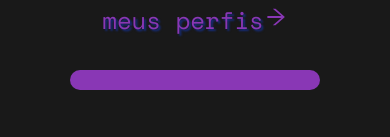
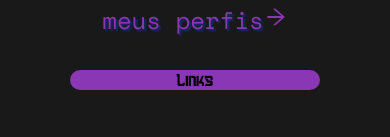
Before and after one commit to varMatheus/curi, a React (Create React App) app: page / in a window 390 px wide. Shown: the part 693-830 px from the top of the page. Built offline with nearby package versions, Linux system fonts and the light colour scheme.

Commit message:
"Troca de cores de textos e nome na barra"

```diff
--- a/src/components/Barra/Barra.module.scss
+++ b/src/components/Barra/Barra.module.scss
@@ -30,24 +30,20 @@
   height: 20px;
   background-color: $roxo;
   transition: all 0.8s ease-out, background-color .3s ease-in;
-  rotate: -90deg;
+  rotate: 90deg;
   top: 120px;
   border-radius: 10px;
   display: flex;
   align-self: center;
+  justify-content: center;
+
   &:hover{
     background-color: $azul-escuro;
   }
 
-  @media screen and (max-width: 425px) {
-    left: 0;
-    rotate: -180deg;
-    top: 0;
-  }
-
   @media screen and (max-width: 768px) {
     left: 0;
-    rotate: -180deg;
+    rotate: 360deg;
     top: 0;
   }
 
--- a/src/components/Barra/index.tsx
+++ b/src/components/Barra/index.tsx
@@ -14,6 +14,7 @@ export default function Barra() {
           [styles.barra]: true,
           [styles.barra__ativa]: troca ? true : false,
         })}>
+          {!troca && <span>Links</span>}
       </div>
       <nav className={classNames({
         [styles.nav]:true,
```
